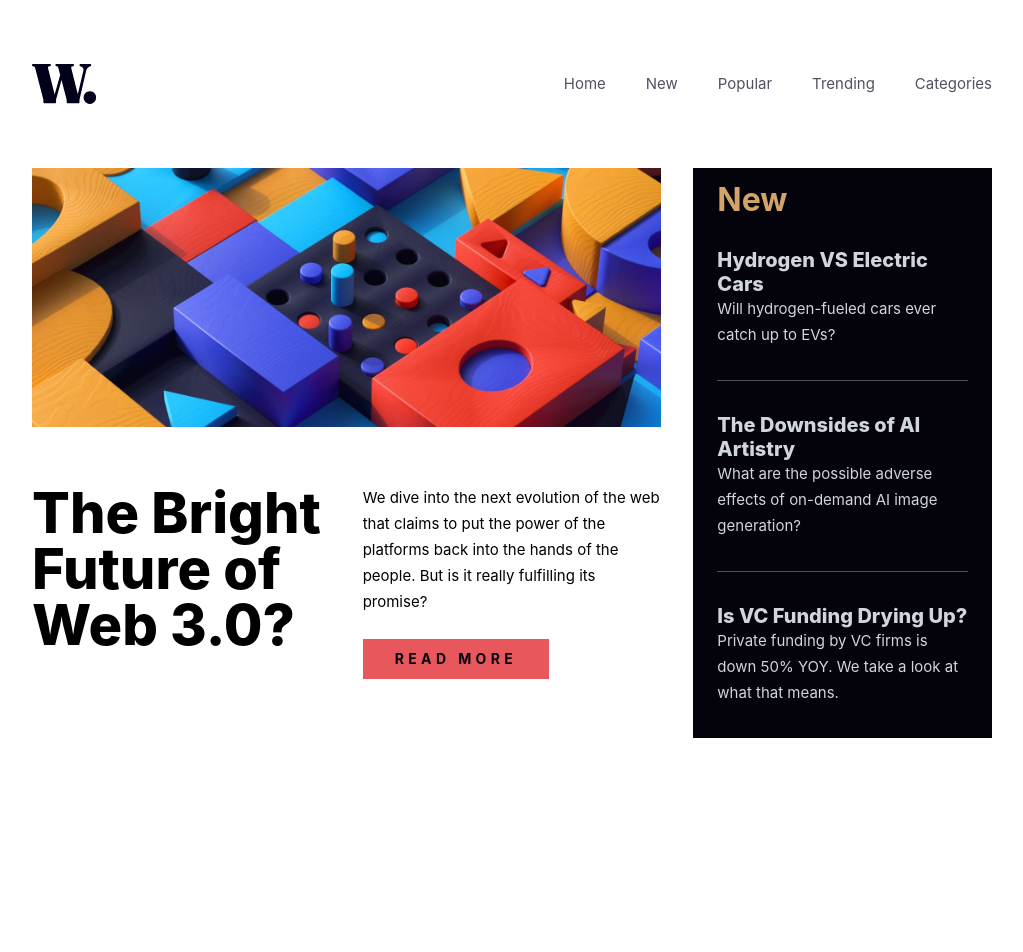
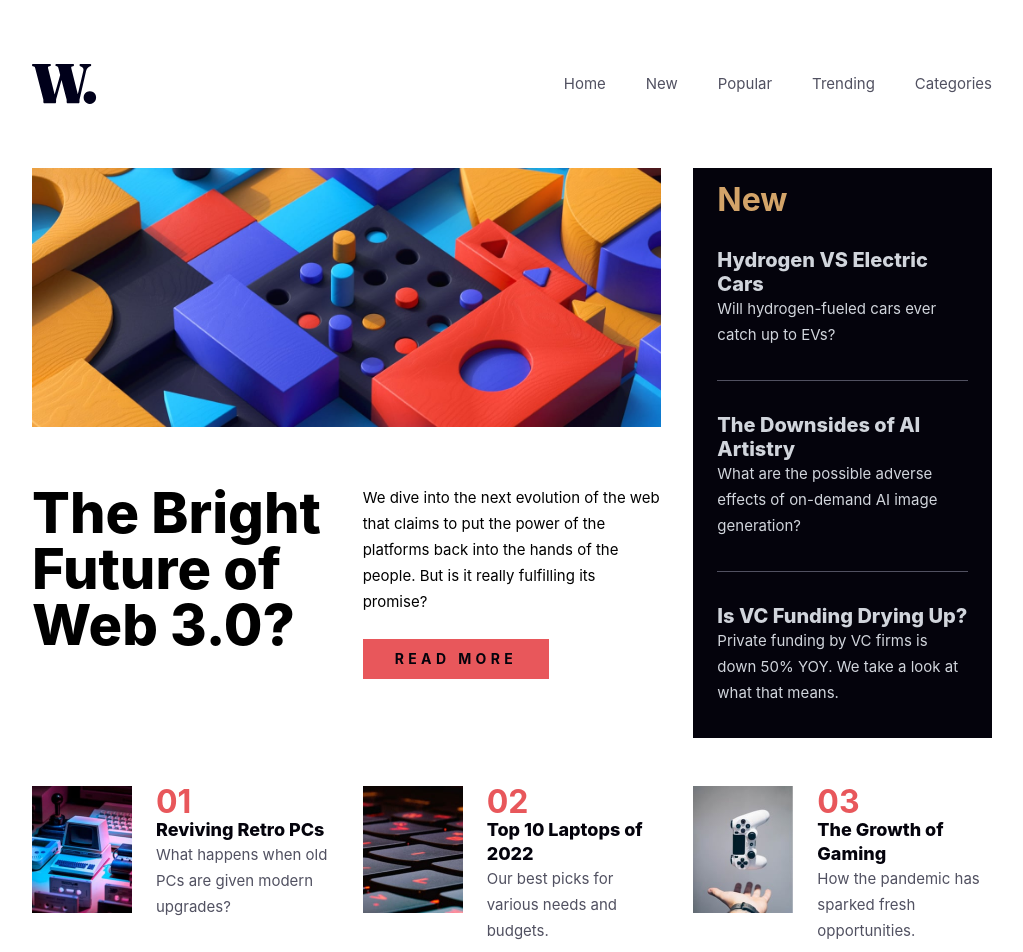
Before and after one commit to anet-eny/news-homepage, a React (Vite) app: page / in a window 1280 px wide. Shown: the top 952 px of the page, without its empty margins (128-1151 px from the left). Before the commit the page ends 800 px from the top, so only its background shows below. Built offline with nearby package versions, Linux system fonts and the light colour scheme.

Commit message:
Create and style Articles component

```diff
--- a/src/App.jsx
+++ b/src/App.jsx
@@ -1,11 +1,13 @@
 import Header from "./components/Header";
 import Hero from "./components/Hero";
+import Articles from "./components/Articles";
 
 function App() {
   return (
-    <div className="mx-auto px-4 sm:px-8 max-w-5xl">
+    <div className="mx-auto px-4 sm:px-8 pb-16 max-w-5xl">
       <Header />
       <Hero />
+      <Articles />
     </div>
   );
 }
--- /dev/null
+++ b/src/components/Articles.jsx
@@ -0,0 +1,49 @@
+import retroPcs from "../assets/image-retro-pcs.jpg";
+import gamingGrowth from "../assets/image-gaming-growth.jpg";
+import topLaptops from "../assets/image-top-laptops.jpg";
+
+export default function Articles() {
+  return (
+    <section className="flex flex-col gap-8 mt-12 sm:grid sm:grid-cols-[1fr_1fr_1fr] [&_a]:flex [&_a]:gap-6 [&_h4]:text-preset-5 [&_h4]:text-navy-950 [&_p]:text-preset-6 [&_p]:text-navy-600 [&_img]:max-w-[100px] [&_img]:object-cover [&_img]:h-full">
+      <article>
+        <a href="/">
+          <img
+            src={retroPcs}
+            alt="Miniature retro computers with neon lighting and joystick"
+          />
+          <div>
+            <h2 className="text-preset-3 text-red-500">01</h2>
+            <h4>Reviving Retro PCs</h4>
+            <p>What happens when old PCs are given modern upgrades?</p>
+          </div>
+        </a>
+      </article>
+      <article>
+        <a href="/">
+          <img
+            src={topLaptops}
+            alt="Gaming controller buttons with red backlighting"
+          />
+          <div>
+            <h2 className="text-preset-3 text-red-500">02</h2>
+            <h4>Top 10 Laptops of 2022</h4>
+            <p>Our best picks for various needs and budgets.</p>
+          </div>
+        </a>
+      </article>
+      <article>
+        <a href="/">
+          <img
+            src={gamingGrowth}
+            alt="White PlayStation controller floating above hand"
+          />
+          <div>
+            <h2 className="text-preset-3 text-red-500">03</h2>
+            <h4>The Growth of Gaming</h4>
+            <p>How the pandemic has sparked fresh opportunities.</p>
+          </div>
+        </a>
+      </article>
+    </section>
+  );
+}
```
Also changed, not shown: src/components/NewsSidebar.jsx (deleted).
